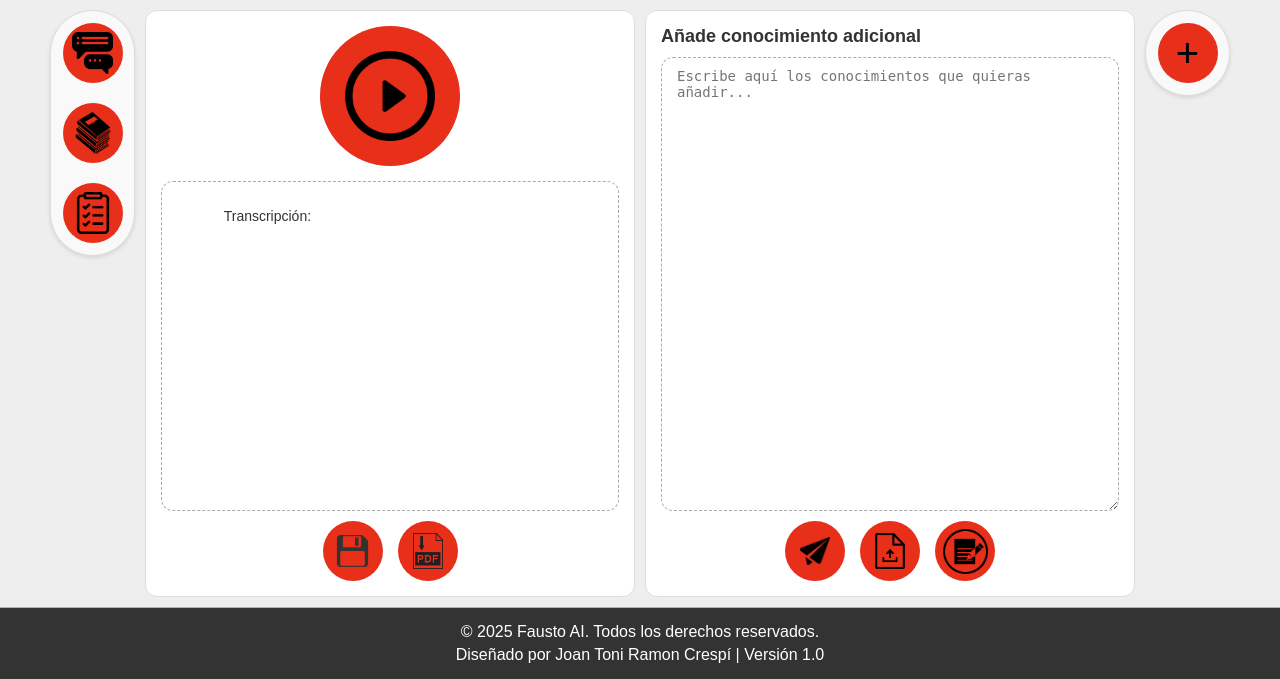
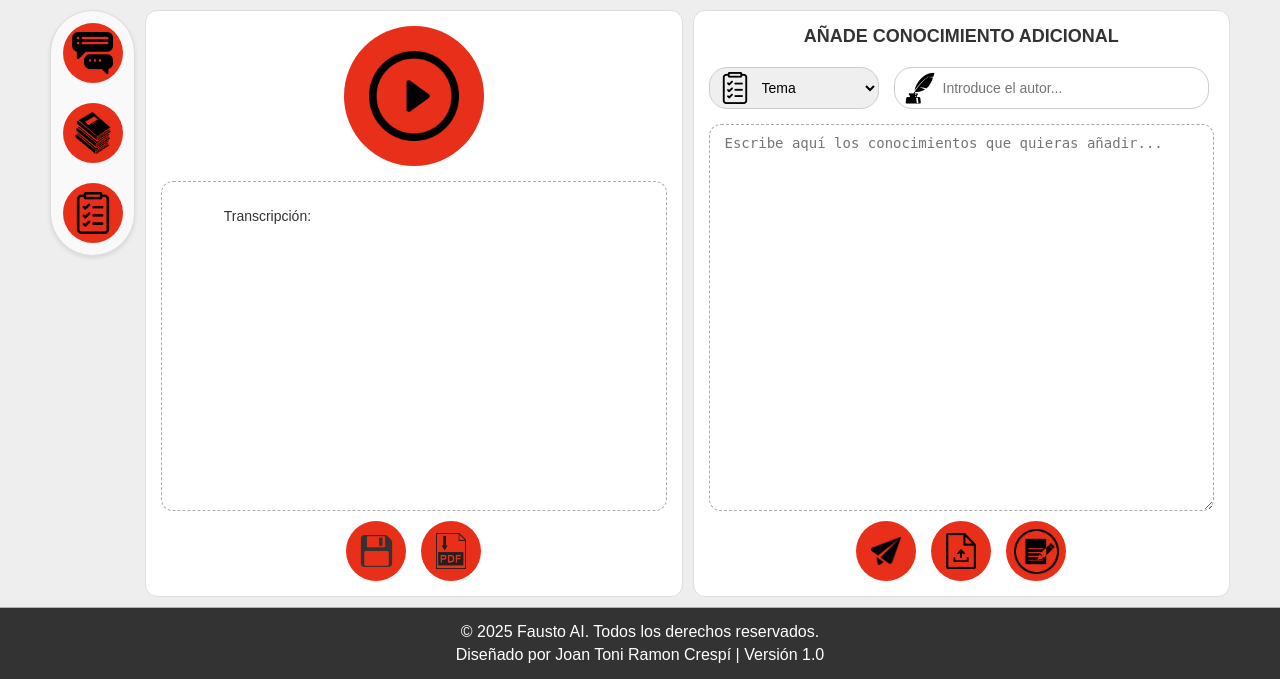
Before and after one commit to JTRC83/asistente_virtual_fausto, a Flask app: page / in a window 1280 px wide. Shown: the part 151-830 px from the top of the page. Run offline with Flask 3, Linux system fonts and the light colour scheme; some libraries are stand-ins or nearby versions; some web fonts are replaced.

Commit message:
Interfaz terminada

```diff
--- a/assistant/static/styles.css
+++ b/assistant/static/styles.css
@@ -15,6 +15,11 @@ body {
   min-height: 100vh;
 }
 
+.main-container {
+  flex: 1;
+  display: flex;
+  flex-direction: column;
+}
 /* HEADER */
 .header {
   background: #fff;
@@ -149,8 +158,10 @@ body {
 }
 .card h2 {
   font-size: 18px;
-  margin-bottom: 10px;
+  margin-bottom: 20px;
+  text-align: center;
 }
+
 .transcription-text,
 textarea {
   flex: 1;
@@ -164,77 +175,13 @@ textarea {
   overflow-y: auto;
 }
 
+/* TEXTOS DE CONVERSACIÓN */
 .user-text { color: blue; }
 .fausto-text { color: green; }
 
 body.dark-mode .user-text { color: #66d9ef; background: none; }
 body.dark-mode .fausto-text { color: #a6e22e; background: none; }
 
-/* TEXTOS DE CONVERSACIÓN */
-.user-text {
-  color: blue;
-}
-.fausto-text {
-  color: green;
-}
-
-/* DARK MODE Colores para usuario y Fausto */
-body.dark-mode .user-text {
-  color: #66d9ef;
-  background: none;
-}
-body.dark-mode .fausto-text {
-  color: #a6e22e;
-  background: none;
-}
-
-/* RIGHT SIDEBAR */
-.right-sidebar {
-  flex: 0 0 85px;
-  background: #f9f9f9;
-  border: 1px solid #ddd;
-  border-radius: 45px;
-  display: flex;
-  flex-direction: column;
-  align-items: center;
-  padding: 12px 0;
-  box-shadow: 0 2px 4px rgba(0,0,0,0.1);
-}
-#toggle-right-sidebar {
-  width: 60px;
-  height: 60px;
-  font-size: 40px;
-}
-.sidebar-content {
-  margin-top: 15px;
-  display: none;
-  flex-direction: column;
-  align-items: center;
-}
-.sidebar-content label,
-.sidebar-content select,
-.sidebar-content input {
-  width: 100%;
-  margin-top: 8px;
-  font-size: 14px;
-}
-
-.left-sidebar,
-.right-sidebar {
-  width: 85px;
-  background: #f9f9f9;
-  border: 1px solid #ddd;
-  border-radius: 45px;
-  display: flex;
-  flex-direction: column;
-  align-items: center;
-  padding: 12px 0;
-  gap: 20px;
-  box-shadow: 0 2px 4px rgba(0,0,0,0.1);
-  height: auto; /* 🔥 Esto es lo importante */
-  min-height: fit-content; /* 🔥 */
-  align-self: flex-start; /* 🔥🔥🔥 Esto es lo que te faltaba */
-}
 /* BOTONES */
 .round-btn-container, .btn-container {
   display: flex;
@@ -352,25 +257,93 @@ body.dark-mode .conversation-btn {
   object-fit: contain;
   margin-top: 10px;
 }
-
-.content {
-  flex: 1;
-  display: flex;
-  flex-direction: row; /* FILA, NO COLUMNA */
-  gap: 10px;
-  align-items: stretch;
+@keyframes glow-pulse {
+  0% { box-shadow: 0 0 0px rgba(255,0,0,0); transform: scale(1); }
+  30% { box-shadow: 0 0 30px rgba(255,0,0,0.8); transform: scale(1.1); }
+  60% { box-shadow: 0 0 45px rgba(255,50,50,1); transform: scale(1.05); }
+  100% { box-shadow: 0 0 0px rgba(255,0,0,0); transform: scale(1); }
 }
 
-/* ICONOS de los botones */
-.round-btn img {
-  width: 30px;
-  height: auto;
+/* FOOTER */
+footer {
+  background: #333;
+  color: #fff;
+  text-align: center;
+  padding: 10px 0;
+  margin-top: auto;
+  width: 100%;
+  border-top: 1px solid #bab0b0;
+}
+.footer-content p {
+  margin: 5px 0;
 }
 
-#save-transcription-btn img {
-  width: 55px; /* 🔥 Más grande solo el de guardar */
+/* DARK MODE */
+body.dark-mode {
+  background-color: #2b2b2b;
+  color: #eee;
+}
+body.dark-mode .header,
+body.dark-mode .card,
+body.dark-mode .left-sidebar,
+body.dark-mode textarea,
+body.dark-mode .transcription-text,
+body.dark-mode footer {
+  background: #444;
+  color: #eee;
+  border-color: #696868;
+}
+body.dark-mode .round-btn,
+body.dark-mode .conversation-btn {
+  background: #e82f1a;
+  color: black;
 }
 
-#get-summary-btn img {
-  width: 45px; /* 🔥 Más grande solo el de resumen */
+/* CAMPOS TEMA Y AUTOR */
+.input-row {
+  display: flex;
+  gap: 15px;
+  margin-bottom: 15px;
 }
+.input-with-icon {
+  position: relative;
+  display: flex;
+  align-items: center;
+}
+
+/* Iconos dentro de los campos */
+.input-with-icon img.input-icon {
+  position: absolute;
+  left: 10px;
+  top: 50%;
+  transform: translateY(-50%);
+  width: 32px; /* Icono Tema */
+  height: 32px;
+  pointer-events: none;
+}
+
+/* Icono más grande solo para autor */
+#author-input + img.input-icon {
+  width: 42px;
+  height: 42px;
+}
+
+/* SELECT de tema (más estrecho) */
+.input-with-icon select {
+  width: 170px; /* 🔥 Más estrecho que antes */
+  height: 42px;
+  padding: 8px 8px 8px 48px;
+  border: 1px solid #ccc;
+  border-radius: 18px;
+  font-size: 14px;
+}
+
+/* INPUT de autor (más ancho) */
+.input-with-icon input {
+  width: 315px; /* 🔥 Más ancho */
+  height: 42px;
+  padding: 8px 8px 8px 48px;
+  border: 1px solid #ccc;
+  border-radius: 18px;
+  font-size: 14px;
+}
--- a/assistant/templates/index.html
+++ b/assistant/templates/index.html
@@ -29,7 +29,8 @@
     </div>
   </div>
 
-  <!-- CONTENEDOR PRINCIPAL -->
+  <!-- CONTENIDO PRINCIPAL -->
+  <main class="main-container">
     <div class="container">
 
       <!-- LEFT SIDEBAR -->
@@ -49,6 +50,7 @@
 
       <!-- CONTENT (2 CARDS) -->
       <div class="content">
+
         <!-- CARD CONVERSACIÓN -->
         <div class="card" id="conversation-card">
           <div class="mic-wave-container">
@@ -71,8 +73,44 @@
 
         <!-- CARD AÑADIR CONOCIMIENTO -->
         <div class="card" id="knowledge-card">
-          <h2>Añade conocimiento adicional</h2>
+          <h2>AÑADE CONOCIMIENTO ADICIONAL</h2>
+
+          <!-- Fila para Tema y Autor -->
+          <div class="input-row">
+            <div class="input-with-icon">
+              <img src="{{ url_for('static', filename='images-icons/temas.png') }}" alt="Icono Tema" class="input-icon">
+              <select id="theme-select">
+                <option value="">Tema</option>
+                <option value="Antropología">Antropología</option>
+                <option value="Arte">Arte</option>
+                <option value="Astronomía">Astronomía</option>
+                <option value="Biología">Biología</option>
+                <option value="Ciencias Políticas">Ciencias Políticas</option>
+                <option value="Economía">Economía</option>
+                <option value="Filosofía">Filosofía</option>
+                <option value="Física">Física</option>
+                <option value="Genetica">Genetica</option>
+                <option value="Historia">Historia</option>
+                <option value="Inteligencia Artificial">Inteligencia Artificial</option>
+                <option value="Literatura">Literatura</option>
+                <option value="Matemáticas">Matemáticas</option>
+                <option value="Música">Música</option>
+                <option value="Psicología">Psicología</option>
+                <option value="Química">Química</option>
+                <option value="Sociología">Sociología</option>
+                <option value="Tecnología">Tecnología</option>
+              </select>
+            </div>
+            <div class="input-with-icon">
+              <img src="{{ url_for('static', filename='images-icons/autor.png') }}" alt="Icono Autor" class="input-icon">
+              <input type="text" id="author-input" placeholder="Introduce el autor...">
+            </div>
+          </div>
+
+          <!-- Textarea del conocimiento -->
           <textarea id="knowledge-text" placeholder="Escribe aquí los conocimientos que quieras añadir..."></textarea>
+
+          <!-- Botones de acción -->
           <div class="round-btn-container">
             <button class="round-btn" id="send-knowledge-btn" title="Enviar">
               <img src="{{ url_for('static', filename='images-icons/enviar.png') }}" alt="Enviar">
@@ -85,26 +123,11 @@
             </button>
           </div>
         </div>
-      </div>
 
-    <!-- RIGHT SIDEBAR -->
-    <div class="right-sidebar">
-      <button id="toggle-right-sidebar" class="round-btn" title="Añadir tema/autor">+</button>
-      <div id="right-sidebar-content" class="sidebar-content">
-        <label for="theme-select">Tema:</label>
-        <select id="theme-select">
-          <option value="">-- Seleccionar tema --</option>
-          <option value="Inteligencia Artificial">Inteligencia Artificial</option>
-          <option value="Literatura">Literatura</option>
-          <option value="Ciencia">Ciencia</option>
-          <!-- Añadir más temas aquí -->
-        </select>
+      </div> <!-- cierre de content -->
 
-        <label for="author-input">Autor:</label>
-        <input type="text" id="author-input" placeholder="Introduce el autor...">
-      </div>
-    </div>
-  </div>
+    </div> <!-- cierre de container -->
+  </main>
 
   <!-- FOOTER -->
   <footer>
@@ -114,7 +137,6 @@
     </div>
   </footer>
 
-  <!-- Enlazas el nuevo main.js -->
   <script src="{{ url_for('static', filename='js/main.js') }}"></script>
 </body>
 </html>
```
Also changed, not shown: other parts of assistant/static/styles.css (+10 -48 lines), assistant/static/images-icons/autor.png (added). Lines whose indentation alone changed are shown as unchanged.
